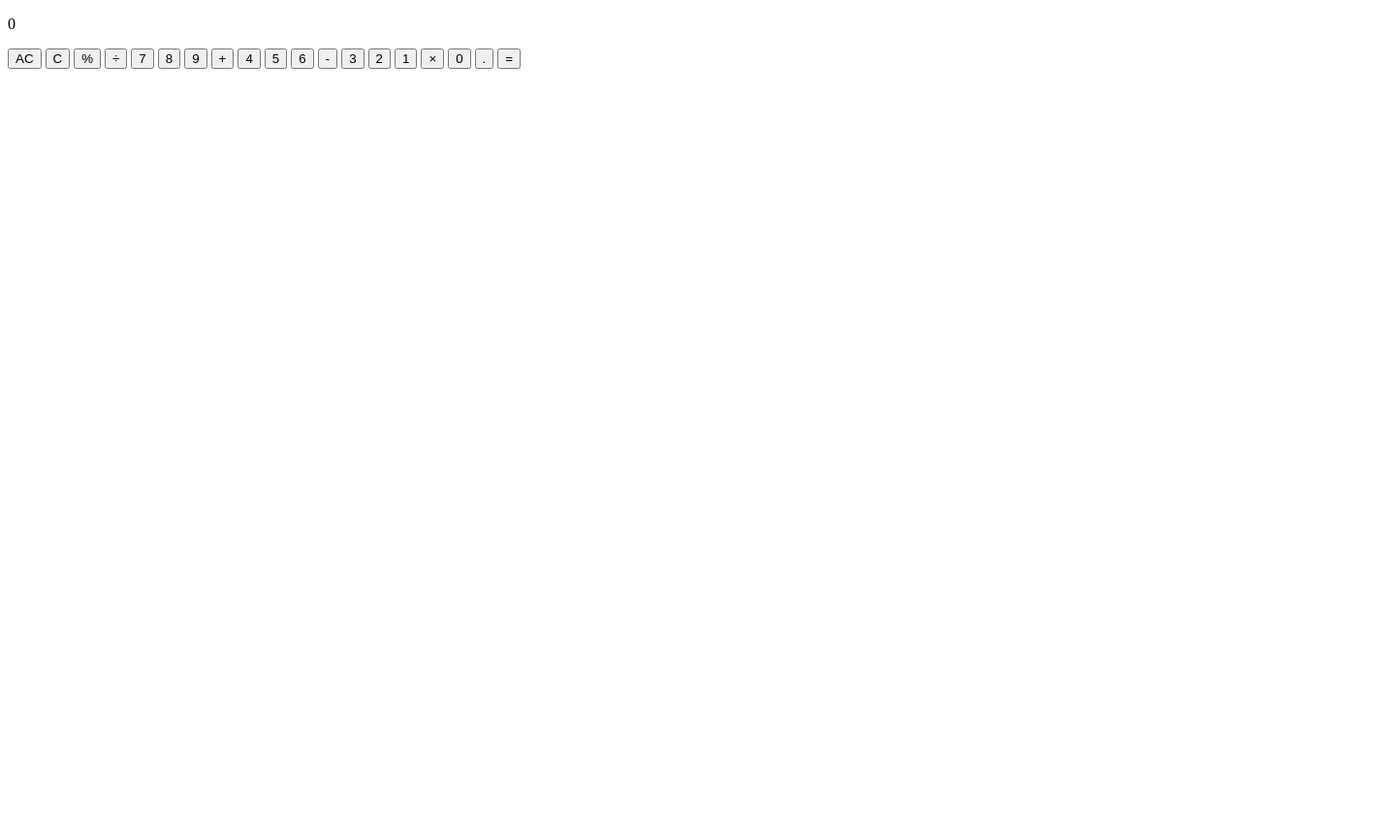
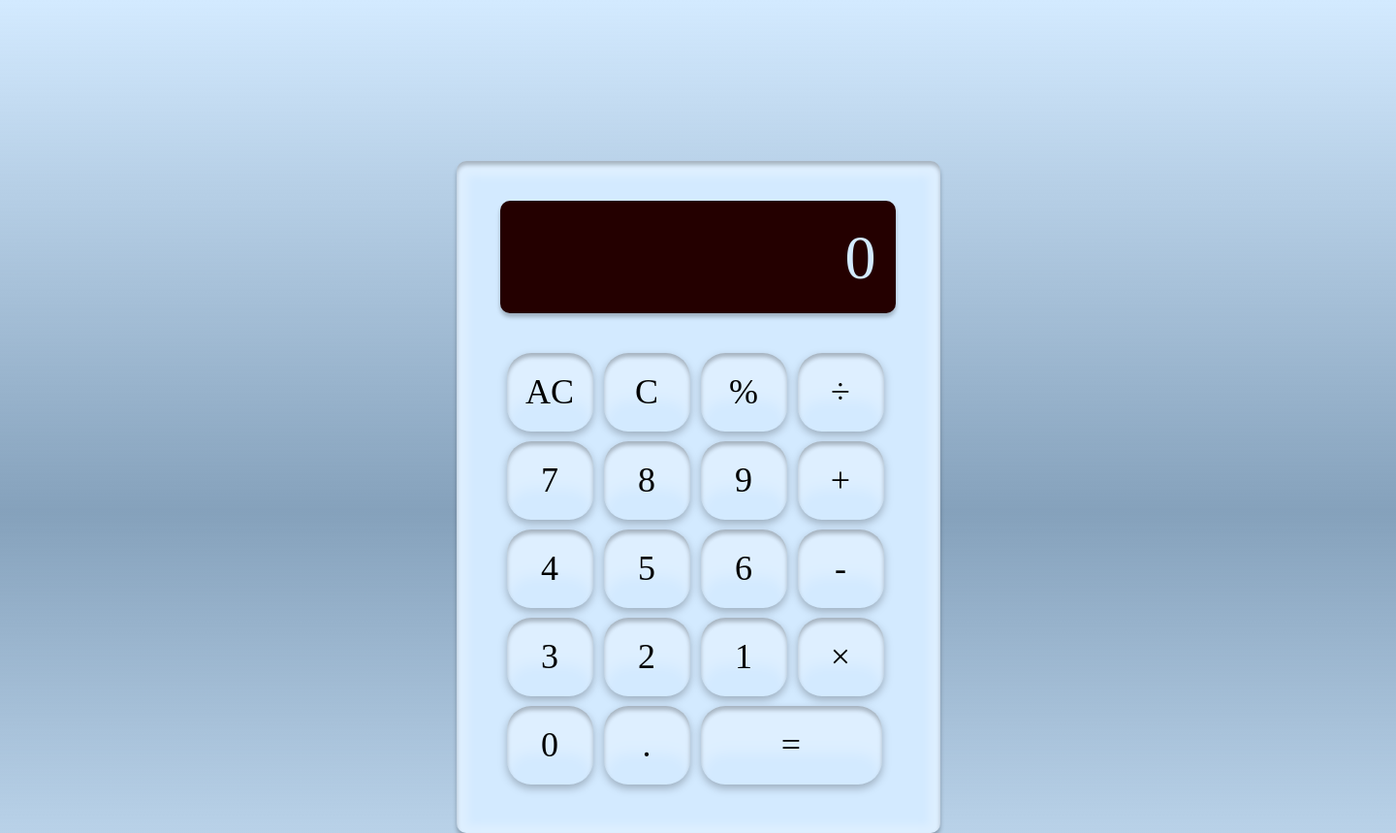
Before and after one commit to fareeza05/calculator, a plain HTML site: page index.html in a window 1280 px wide. Shown: the top 859 px of the page at 97% size, 1440 px wide, since content can reach past the window. Before the commit the page ends 800 px from the top, so only its background shows below. Drawn offline with Linux system fonts and the light colour scheme; a web font is replaced by a local one.

Commit message:
css finished

```diff
--- a/index.html
+++ b/index.html
@@ -6,40 +6,57 @@
     <meta name="viewport" content="width=device-width, initial-scale=1.0">
     <link rel="stylesheet" href="style.css">
     <title>Document</title>
+    <style>
+        @import url('https://fonts.googleapis.com/css2?family=Metrophobic&display=swap');
+      </style>
 </head>
 <body>
     <div class="main-container">
         <div class="calculator">
             <div class="screen-container">
             <div class="screen">
-                <p class="display-text">0</p>
+                <span id="firstOperand"></span>
+                <span id="operatorShow"></span>
+                <span id="secondOperand"></span>
+                <span id="result"></span>
+                <p>0</p>
             </div>
             </div>
 
             <div class="buttons-container">
+                <div class="row">
                 <button id="clear">AC</button>
                 <button id="delete">C</button>
-                <button id="remainder" >%</button>
-                <button id="divide">÷</button>
+                <button class="operator" >%</button>
+                <button class='operator'>÷</button>
+                </div>
 
-                <button id="7">7</button>
-                <button id="8">8</button>
-                <button id="9">9</button>
-                <button id="add">+</button>
+                <div class="row">
+                <button class="number">7</button>
+                <button class="number">8</button>
+                <button class="number">9</button>
+                <button class="number">+</button>
+                </div>
 
-                <button id="4">4</button>
-                <button id="5">5</button>
-                <button id="6">6</button>
-                <button id="subtract">-</button>
+                <div class="row">
+                <button class="number">4</button>
+                <button class="number">5</button>
+                <button class="number">6</button>
+                <button class="operator">-</button>
+                </div>
 
-                <button id="3">3</button>
-                <button id="2">2</button>
-                <button id="1">1</button>
-                <button id="multiply">×</button>
+                <div class="row">
+                <button class="number">3</button>
+                <button class="number">2</button>
+                <button class="number">1</button>
+                <button class="operator">×</button>
+                </div>
 
-                <button id="0">0</button>
+                <div class="row">
+                <button class="number">0</button>
                 <button id="decimal">.</button>
-                <button id="result">=</button>
+                <button id="evaluate">=</button>
+                </div>
 
             </div>
 
--- a/style.css
+++ b/style.css
@@ -0,0 +1,97 @@
+* {
+    margin: 0;
+    padding: 0;
+    box-sizing: border-box;
+
+}
+
+body {
+    width: 1440px;
+    height: 1024px;
+    background: linear-gradient(180deg, #D3EAFF 0%, rgba(0, 59, 114, 0.48) 51.56%, #D3EAFF 100%);
+}
+
+.main-container {
+    display: flex;
+    justify-content: center;
+    align-items: center;
+    height: 1024px; /* height was set because align-items was not working without it */
+}
+
+.calculator {
+    width: 499px;
+    height: 693px;
+    flex-shrink: 0;
+    border-radius: 10px;
+    background: #D3EAFF;
+    box-shadow: 0px 4px 4px 0px rgba(0, 0, 0, 0.25) inset, 0px 4px 9px 12px rgba(255, 255, 255, 0.25) inset, 0px 4px 4px 0px rgba(0, 0, 0, 0.25);
+    display: flex;
+    align-items: flex-start;
+    flex-direction: column;
+
+
+
+}
+
+.screen-container {
+    margin-top:41px;
+    margin-left: 45px;
+    background-color:black;
+    width: 408px;
+    height: 116px;
+    flex-shrink: 0;
+    border-radius: 10px;
+    background: #240000;
+    box-shadow: 0px 4px 4px 0px rgba(0, 0, 0, 0.25);
+    display:flex;
+    justify-content: end;
+    align-items: flex-end;
+
+
+
+}
+
+.screen {
+    color:white;
+    margin-bottom: 20px;
+    margin-right: 20px;
+    font-size: 64px;
+    color: #D3EAFF;
+    font-family: Metrophobic;
+
+}
+
+.buttons-container {
+    width: 408px;
+    display:flex;
+    flex-direction: column;
+    margin-top:31px;
+    margin-left: 45px;
+    justify-content: space-between;
+}
+
+button {
+    box-shadow: 0px 4px 4px 0px rgba(0, 0, 0, 0.25) inset, 0px 49px 14px 0px rgba(255, 255, 255, 0.25) inset;
+    filter: drop-shadow(0px 4px 4px rgba(0, 0, 0, 0.25));
+    color: #000;
+    font-family: Metrophobic;
+    font-size: 36px;
+    width: 89px;
+    height: 81px;
+    flex-shrink: 0;
+    border-radius: 25px;
+    background: #D3EAFF;
+    margin-top: 10px;
+    margin-left:7px;
+    border: none;
+
+
+
+}
+
+#evaluate {
+    width: 187px;
+}
+.onclick {
+box-shadow: 0px 4px 27px 8px #FFF inset;
+}
```
Also changed, not shown: script.js (line endings or trailing spaces).
